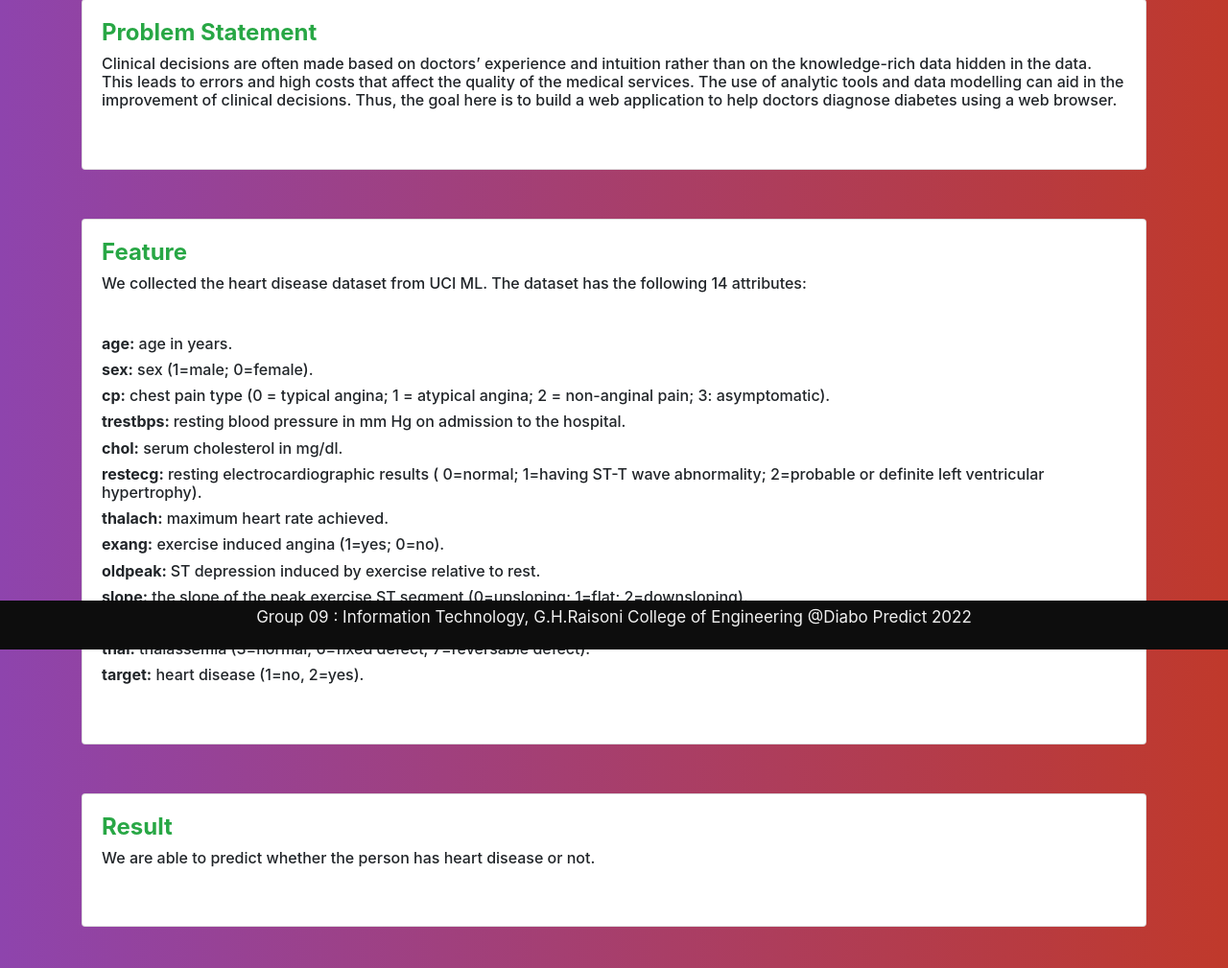
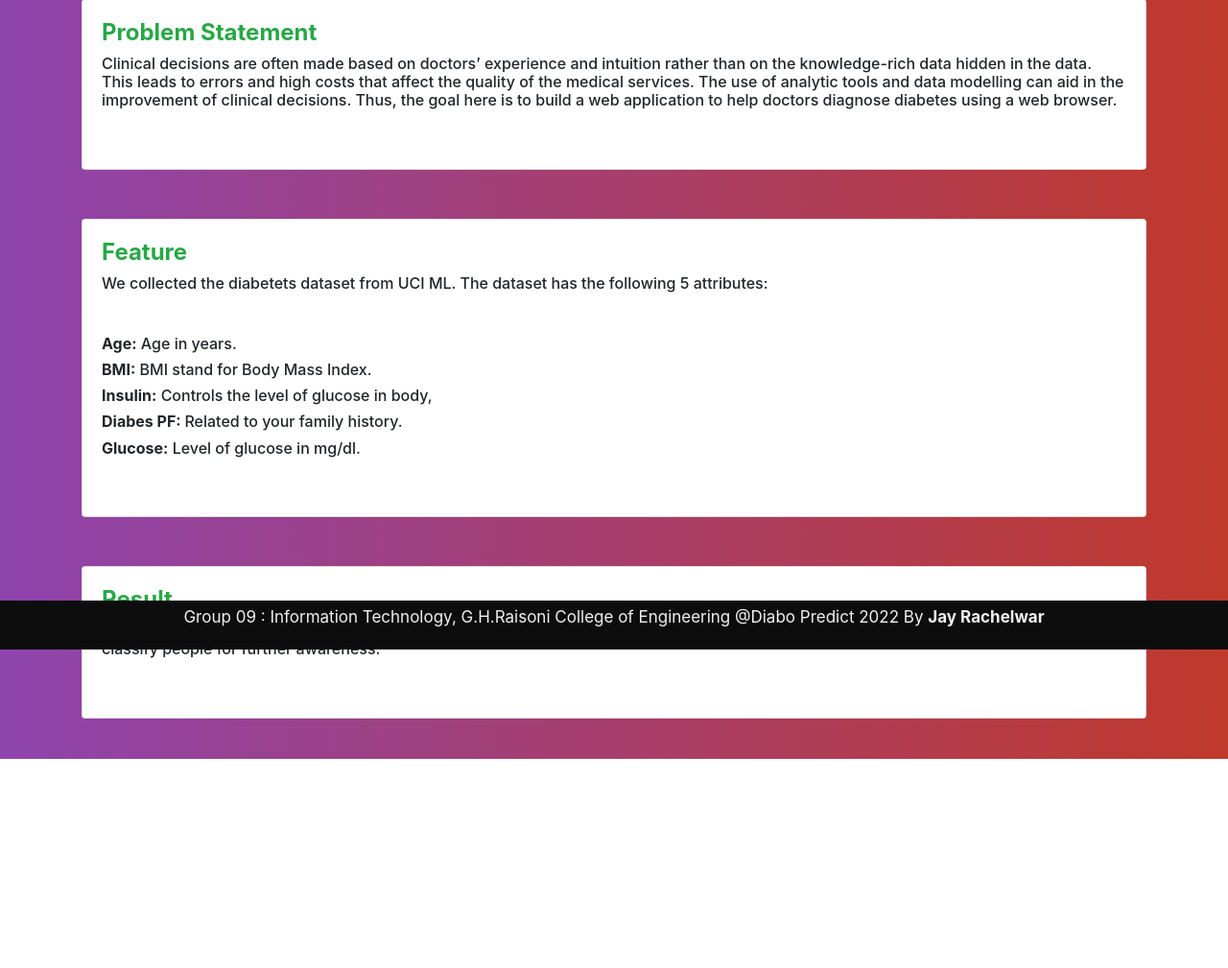
Before and after one commit to JayRachelwar/dia, a Flask app: page /Info in a window 1280 px wide. Shown: the part 123-1132 px from the top of the page at 96% size. After the commit the page ends 914 px from the top, so only its background shows below. Run offline with Flask 2, Linux system fonts and the light colour scheme; parts of the project's set-up code (start-up, migrations or seed data) failed here and were passed over; some libraries are stand-ins or nearby versions.

Commit message:
Update Info.html

```diff
--- a/templates/Info.html
+++ b/templates/Info.html
@@ -104,24 +104,13 @@
                 <div class="card card-body">
                     <legend>
                         <h4 class="text-success"><b>Feature</b></h4>
-                        <h6>We collected the heart disease dataset from UCI ML. The dataset has the following 14 attributes:</h6>
+                       <h6>We collected the diabetets dataset from UCI ML. The dataset has the following 5 attributes:</h6>
                         <br>
-                        <h6><b>age:</b> age in years.</h6>
-                        <h6><b>sex:</b> sex (1=male; 0=female). </h6>
-                        <h6> <b>cp:</b> chest pain type (0 = typical angina; 1 = atypical angina; 2 = non-anginal pain; 3:
-                            asymptomatic). </h6>
-                        <h6><b>trestbps: </b>resting blood pressure in mm Hg on admission to the hospital. </h6>
-                        <h6> <b>chol:</b> serum cholesterol in mg/dl.</h6>
-                        <h6><b>restecg:</b>  resting electrocardiographic results ( 0=normal; 1=having ST-T wave abnormality;
-                            2=probable or definite left ventricular hypertrophy). </h6>
-                        <h6><b>thalach:</b>  maximum heart rate achieved. </h6>
-                        <h6><b>exang:</b>  exercise induced angina (1=yes; 0=no).</h6>
-                        <h6><b>oldpeak: </b> ST depression induced by exercise relative to rest. </h6>
-                        <h6><b>slope:</b>  the slope of the peak exercise ST segment (0=upsloping; 1=flat; 2=downsloping).
-                        </h6>
-                        <h6><b>ca:</b> number of major vessels (0–3) colored by flourosopy. </h6>
-                        <h6><b>thal:</b> thalassemia (3=normal; 6=fixed defect; 7=reversable defect). </h6>
-                        <h6><b>target:</b> heart disease (1=no, 2=yes). </h6>
+                        <h6><b>Age:</b> Age in years.</h6>
+                        <h6><b>BMI:</b> BMI stand for Body Mass Index. </h6>
+                        <h6> <b>Insulin:</b> Controls the level of glucose in body,</h6>
+                        <h6><b>Diabes PF: </b>Related to your family history.  </h6>
+                        <h6> <b>Glucose:</b> Level of glucose in mg/dl.</h6>
 
                     </legend>
                     <br>
@@ -130,7 +119,7 @@
                 <div class="card card-body">
                     <legend>
                         <h4 class="text-success"><b>Result</b></h4>
-                        <h6>We are able to predict whether the person has heart disease or not.</h6>
+                        <h6>We are able to predict whether the person has Diabetes or not. It will be helpful in remote places to mass test with only few machnies to classify people for further awareness.</h6>
                     </legend>
                     <br>
                 </div>
@@ -148,7 +137,7 @@
     </script>
     <div class="content">
 
-        <p style="text-align: center;">Group 09 : Information Technology, G.H.Raisoni College of Engineering @Diabo Predict 2022</p>
+        <p style="text-align: center;">Group 09 : Information Technology, G.H.Raisoni College of Engineering @Diabo Predict 2022 By <b>Jay Rachelwar</b></p>
 
       </div>
 
```
